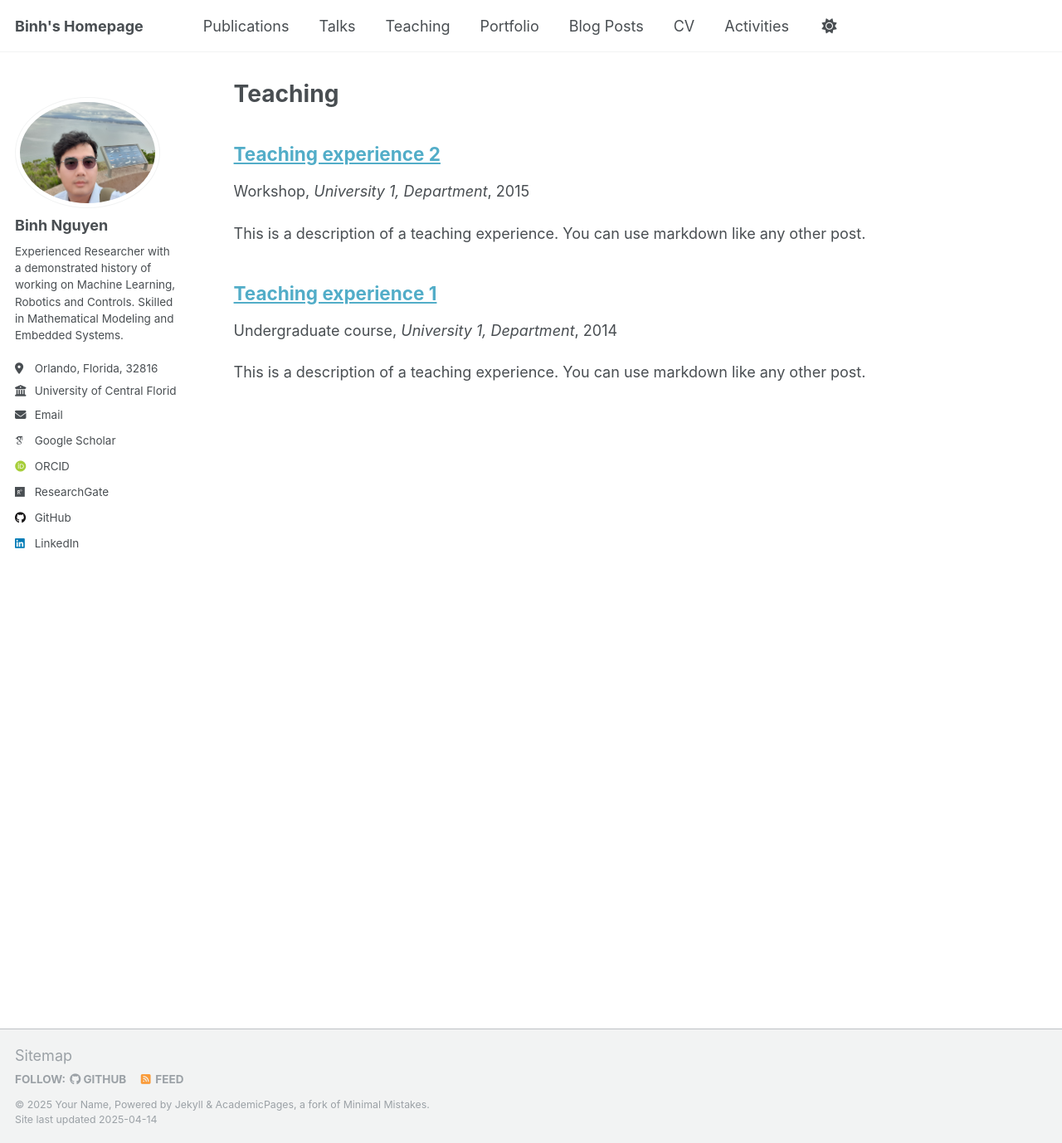
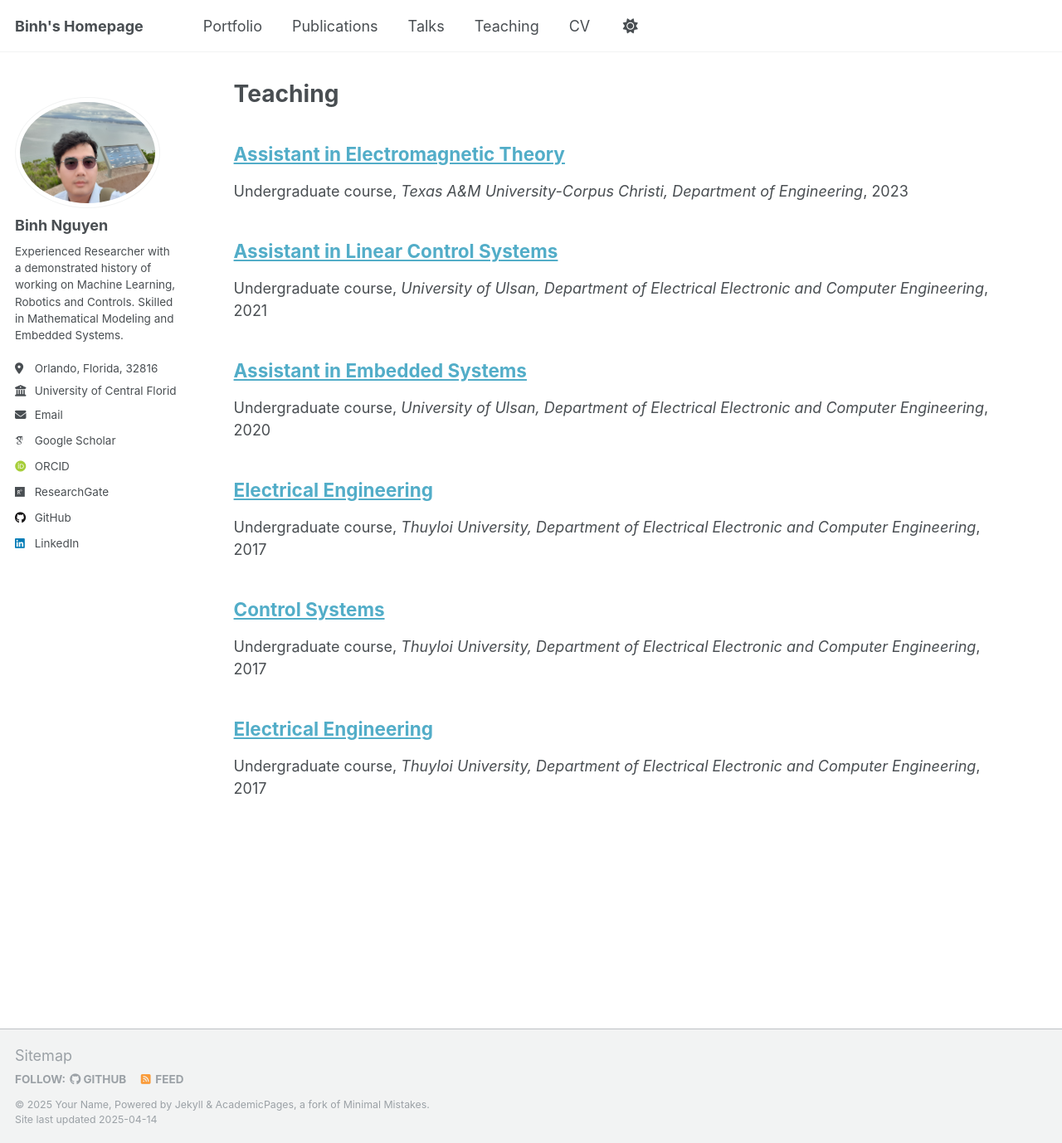
Before and after one commit to EasternBoy/EasternBoy.github.io, a Jekyll site: the page built from _pages/teaching.html, in a window 1280 px wide and 1378 px high. Shown: the whole window at 83% size. Built offline with Jekyll 4.4.1, drawn with Linux system fonts in a browser that asks for light colours; some web fonts are replaced.

```diff
--- a/_teaching/2014-spring-teaching-1.md
+++ /dev/null
@@ -1,20 +0,0 @@
----
-title: "Teaching experience 1"
-collection: teaching
-type: "Undergraduate course"
-permalink: /teaching/2014-spring-teaching-1
-venue: "University 1, Department"
-date: 2014-01-01
-location: "City, Country"
----
-
-This is a description of a teaching experience. You can use markdown like any other post.
-
-Heading 1
-======
-
-Heading 2
-======
-
-Heading 3
-======
--- a/_teaching/2015-spring-teaching-2.md
+++ /dev/null
@@ -1,20 +0,0 @@
----
-title: "Teaching experience 2"
-collection: teaching
-type: "Workshop"
-permalink: /teaching/2015-spring-teaching-1
-venue: "University 1, Department"
-date: 2015-01-01
-location: "City, Country"
----
-
-This is a description of a teaching experience. You can use markdown like any other post.
-
-Heading 1
-======
-
-Heading 2
-======
-
-Heading 3
-======
--- /dev/null
+++ b/_teaching/2017-fall-teaching-1.md
@@ -0,0 +1,20 @@
+---
+title: "Control Systems"
+collection: teaching
+type: "Undergraduate course"
+permalink: /teaching/2017-fall-teaching-1
+venue: "Thuyloi University, Department of Electrical Electronic and Computer Engineering"
+date: 2017-08-23
+location: "Ha Noi, Viet Nam"
+---
+
+<!-- This is a description of a teaching experience. You can use markdown like any other post. -->
+
+Heading 1
+======
+
+Heading 2
+======
+
+Heading 3
+======
--- /dev/null
+++ b/_teaching/2017-fall-teaching-2.md
@@ -0,0 +1,20 @@
+---
+title: "Electrical Engineering"
+collection: teaching
+type: "Undergraduate course"
+permalink: /teaching/2017-fall-teaching-2
+venue: "Thuyloi University, Department of Electrical Electronic and Computer Engineering"
+date: 2017-08-23
+location: "Ha Noi, Viet Nam"
+---
+
+<!-- This is a description of a teaching experience. You can use markdown like any other post. -->
+
+Heading 1
+======
+
+Heading 2
+======
+
+Heading 3
+======
--- /dev/null
+++ b/_teaching/2017-spring-teaching-1.md
@@ -0,0 +1,20 @@
+---
+title: "Electrical Engineering"
+collection: teaching
+type: "Undergraduate course"
+permalink: /teaching/2017-spring-teaching-1
+venue: "Thuyloi University, Department of Electrical Electronic and Computer Engineering"
+date: 2017-01-06
+location: "Ha Noi, Viet Nam"
+---
+
+<!-- This is a description of a teaching experience. You can use markdown like any other post. -->
+
+Heading 1
+======
+
+Heading 2
+======
+
+Heading 3
+======
--- /dev/null
+++ b/_teaching/2020-spring-teaching-1.md
@@ -0,0 +1,20 @@
+---
+title: "Assistant in Embedded Systems"
+collection: teaching
+type: "Undergraduate course"
+permalink: /teaching/2020-spring-teaching-1
+venue: "University of Ulsan, Department of Electrical Electronic and Computer Engineering"
+date: 2020-01-01
+location: "Ulsan, Republic of South Korea"
+---
+
+<!-- This is a description of a teaching experience. You can use markdown like any other post. -->
+
+Heading 1
+======
+
+Heading 2
+======
+
+Heading 3
+======
--- /dev/null
+++ b/_teaching/2021-fall-teaching-1.md
@@ -0,0 +1,20 @@
+---
+title: "Assistant in Linear Control Systems"
+collection: teaching
+type: "Undergraduate course"
+permalink: /teaching/2021--teaching-1
+venue: "University of Ulsan, Department of Electrical Electronic and Computer Engineering"
+date: 2021-01-01
+location: "Ulsan, Republic of South Korea"
+---
+
+<!-- This is a description of a teaching experience. You can use markdown like any other post. -->
+
+Heading 1
+======
+
+Heading 2
+======
+
+Heading 3
+======
--- /dev/null
+++ b/_teaching/2023-spring-teaching-1.md
@@ -0,0 +1,20 @@
+---
+title: "Assistant in Electromagnetic Theory"
+collection: teaching
+type: "Undergraduate course"
+permalink: /teaching/2020--teaching-1
+venue: "Texas A&M University-Corpus Christi, Department of Engineering"
+date: 2023-01-18
+location: "Texas, USA"
+---
+
+<!-- This is a description of a teaching experience. You can use markdown like any other post. -->
+
+Heading 1
+======
+
+Heading 2
+======
+
+Heading 3
+======
```
Also changed, not shown: _data/navigation.yml (+7 -7 lines), _portfolio/portfolio-1.md (+1 -1 lines), _portfolio/portfolio-2.html (+7 -3 lines), _publications/2022_RAL_IGE.md (added, +14 -0 lines).
